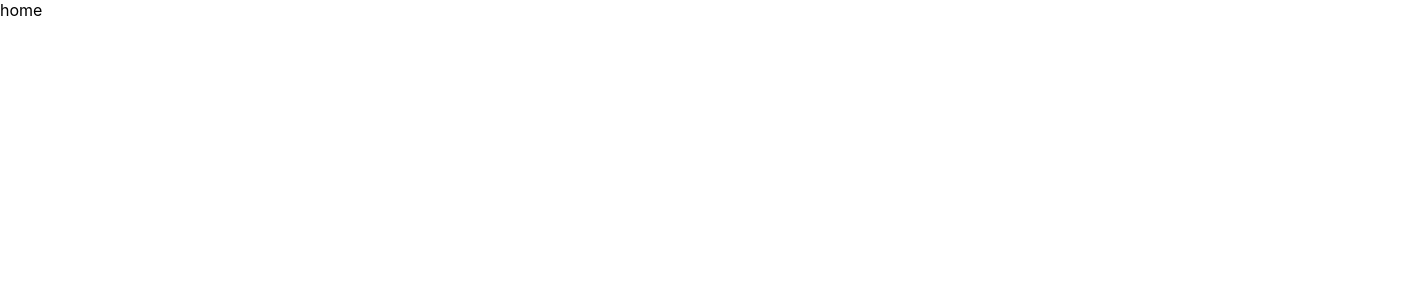
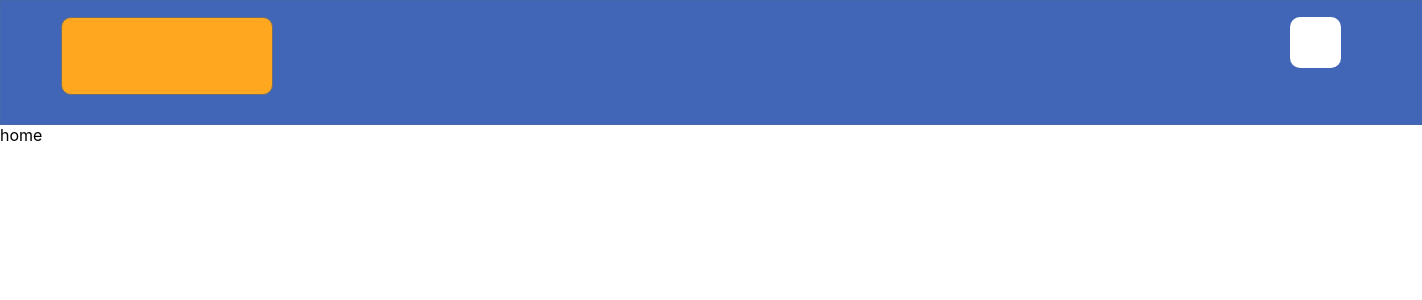
Before and after one commit to fatemeebrahimzadeh/jobjoo, a React (Create React App) app: page / in a window 1280 px wide. Shown: the top 300 px of the page, 1422 px wide, since content can reach past the window. Built offline with nearby package versions, Linux system fonts and the light colour scheme.

Commit message:
add Navbar over rout

```diff
--- a/src/App.tsx
+++ b/src/App.tsx
@@ -1,11 +1,13 @@
 import React from 'react';
 import Router from './routes';
 import './App.css';
+import Navbar from './components/Navbar/Navbar';
 
 function App() {
   return (
     <div>
-        <Router/>
+      <Navbar />
+      <Router />
     </div>
   );
 }
```
